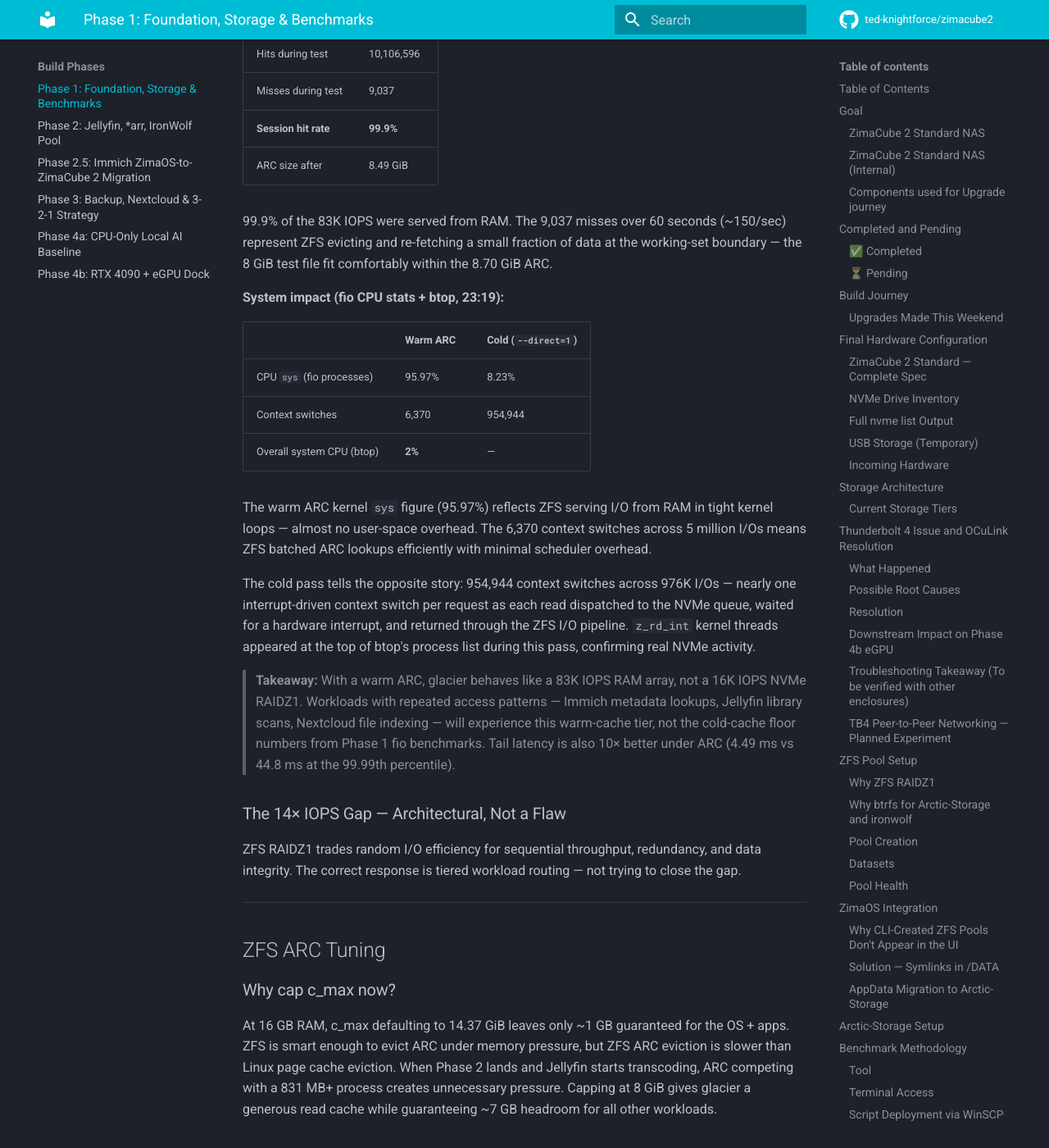
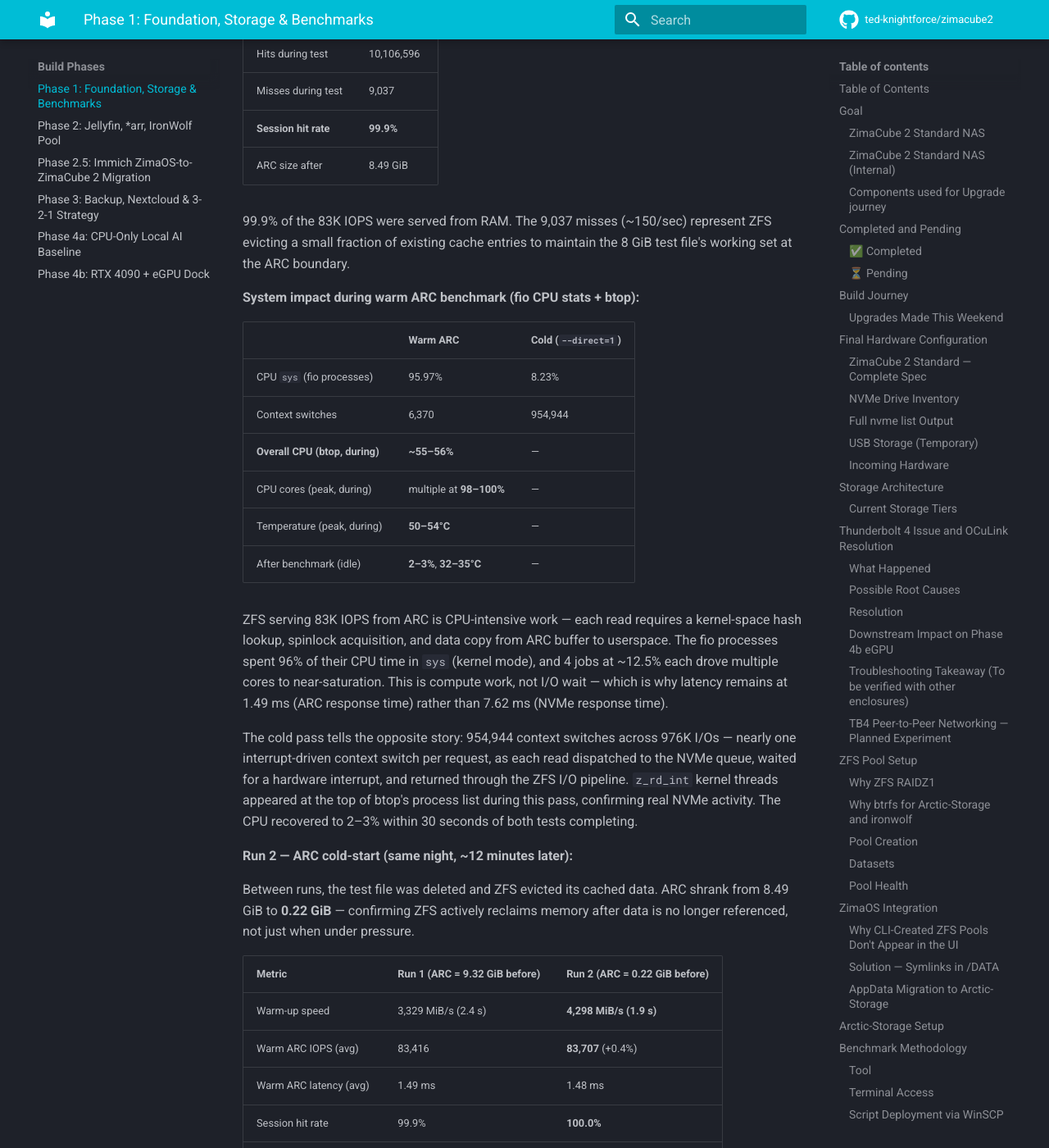
Before and after one commit to ted-knightforce/zimacube2, an MkDocs documentation site: the page built from docs/phases/01-foundation.md, in a window 1280 px wide and 1400 px high, scrolled down 43869 px. Shown: the whole window at 82% size. Built offline with MkDocs 1.6.1 and Material for MkDocs 9.7.7, drawn with Linux system fonts in a browser that asks for light colours; comment, search, counter and statistics services are not loaded; some of the changed text lies outside the part shown.

Commit message:
Add run 2 ARC benchmark data; correct CPU observation during warm test
- Correct CPU during warm ARC benchmark from 2% to ~55-56% with cores
  at 98-100% — the 2% was a post-benchmark idle reading, not during
- Add temperature data: 50-54°C peak during benchmark, 32-35°C after
- Add run 2 comparison table: 83,707 IOPS (within 0.4% of run 1),
  100.0% session hit rate, 4298 MiB/s warm-up vs 3329 MiB/s
- Document ARC eviction behaviour: 8.49 GiB shrunk to 0.22 GiB within
  12 minutes of test file deletion — ZFS releases memory promptly
- Note cold NVMe variance (16K vs 18K IOPS) vs ARC consistency

```diff
--- a/docs/phases/01-foundation.md
+++ b/docs/phases/01-foundation.md
@@ -653,7 +653,7 @@
 - **3,329 MiB/s** (3,490 MB/s) — ZFS sequential prefetch pulled the 8 GiB test file into ARC in 2.4 seconds
 - ARC size after warm-up: **8.70 GiB**
 
-**Benchmark results — random 4K read, 4 jobs, `iodepth=32`, 60 seconds:**
+**Benchmark results — random 4K read, 4 jobs, `iodepth=32`, 60 seconds (Run 1):**
 
 | Metric | Warm ARC (buffered) | Cold cache (`--direct=1`) | Uplift |
 |---|---|---|---|
@@ -673,21 +673,41 @@
 | **Session hit rate** | **99.9%** |
 | ARC size after | 8.49 GiB |
 
-99.9% of the 83K IOPS were served from RAM. The 9,037 misses over 60 seconds (~150/sec) represent ZFS evicting and re-fetching a small fraction of data at the working-set boundary — the 8 GiB test file fit comfortably within the 8.70 GiB ARC.
+99.9% of the 83K IOPS were served from RAM. The 9,037 misses (~150/sec) represent ZFS evicting a small fraction of existing cache entries to maintain the 8 GiB test file's working set at the ARC boundary.
 
-**System impact (fio CPU stats + btop, 23:19):**
+**System impact during warm ARC benchmark (fio CPU stats + btop):**
 
 | | Warm ARC | Cold (`--direct=1`) |
 |---|---|---|
 | CPU `sys` (fio processes) | 95.97% | 8.23% |
 | Context switches | 6,370 | 954,944 |
-| Overall system CPU (btop) | **2%** | — |
+| **Overall CPU (btop, during)** | **~55–56%** | — |
+| CPU cores (peak, during) | multiple at **98–100%** | — |
+| Temperature (peak, during) | **50–54°C** | — |
+| After benchmark (idle) | **2–3%**, **32–35°C** | — |
 
-The warm ARC kernel `sys` figure (95.97%) reflects ZFS serving I/O from RAM in tight kernel loops — almost no user-space overhead. The 6,370 context switches across 5 million I/Os means ZFS batched ARC lookups efficiently with minimal scheduler overhead.
+ZFS serving 83K IOPS from ARC is CPU-intensive work — each read requires a kernel-space hash lookup, spinlock acquisition, and data copy from ARC buffer to userspace. The fio processes spent 96% of their CPU time in `sys` (kernel mode), and 4 jobs at ~12.5% each drove multiple cores to near-saturation. This is compute work, not I/O wait — which is why latency remains at 1.49 ms (ARC response time) rather than 7.62 ms (NVMe response time).
 
-The cold pass tells the opposite story: 954,944 context switches across 976K I/Os — nearly one interrupt-driven context switch per request as each read dispatched to the NVMe queue, waited for a hardware interrupt, and returned through the ZFS I/O pipeline. `z_rd_int` kernel threads appeared at the top of btop's process list during this pass, confirming real NVMe activity.
+The cold pass tells the opposite story: 954,944 context switches across 976K I/Os — nearly one interrupt-driven context switch per request, as each read dispatched to the NVMe queue, waited for a hardware interrupt, and returned through the ZFS I/O pipeline. `z_rd_int` kernel threads appeared at the top of btop's process list during this pass, confirming real NVMe activity. The CPU recovered to 2–3% within 30 seconds of both tests completing.
 
-> **Takeaway:** With a warm ARC, glacier behaves like a 83K IOPS RAM array, not a 16K IOPS NVMe RAIDZ1. Workloads with repeated access patterns — Immich metadata lookups, Jellyfin library scans, Nextcloud file indexing — will experience this warm-cache tier, not the cold-cache floor numbers from Phase 1 fio benchmarks. Tail latency is also 10× better under ARC (4.49 ms vs 44.8 ms at the 99.99th percentile).
+**Run 2 — ARC cold-start (same night, ~12 minutes later):**
+
+Between runs, the test file was deleted and ZFS evicted its cached data. ARC shrank from 8.49 GiB to **0.22 GiB** — confirming ZFS actively reclaims memory after data is no longer referenced, not just when under pressure.
+
+| Metric | Run 1 (ARC = 9.32 GiB before) | Run 2 (ARC = 0.22 GiB before) |
+|---|---|---|
+| Warm-up speed | 3,329 MiB/s (2.4 s) | **4,298 MiB/s (1.9 s)** |
+| Warm ARC IOPS (avg) | 83,416 | **83,707** (+0.4%) |
+| Warm ARC latency (avg) | 1.49 ms | 1.48 ms |
+| Session hit rate | 99.9% | **100.0%** |
+| Misses during warm test | 9,037 | **2,603** |
+| Cold IOPS (avg) | 16,276 | 18,315 |
+
+Run 2 warm-up was 29% faster because no eviction work was needed — ARC had 14 GiB of headroom and filled freely. The warm ARC IOPS is within 0.4% between runs: the ceiling at 83–84K IOPS is consistent and reproducible regardless of starting ARC state. The 100.0% session hit rate in run 2 (vs 99.9%) reflects that the 8 GiB test file had exclusive ARC occupancy with zero competition.
+
+Cold NVMe results show more run-to-run variance (16,276 vs 18,315 IOPS) than ARC-served results — NVMe I/O scheduling, NVMe queue state, and RAIDZ1 parity distribution vary more than ARC hash lookups.
+
+> **Takeaway:** With a warm ARC, glacier behaves like an 83K IOPS RAM array, not a 16K IOPS NVMe RAIDZ1 — at the cost of ~55% CPU during sustained high-IOPS reads. Workloads with repeated access patterns — Immich metadata lookups, Jellyfin library scans, Nextcloud file indexing — will experience this warm-cache tier, not the cold-cache floor numbers. ZFS ARC also proves it evicts promptly: 8.49 GiB of cached data was fully released within 12 minutes of the test file being deleted.
 
 ### The 14× IOPS Gap — Architectural, Not a Flaw
 
```
